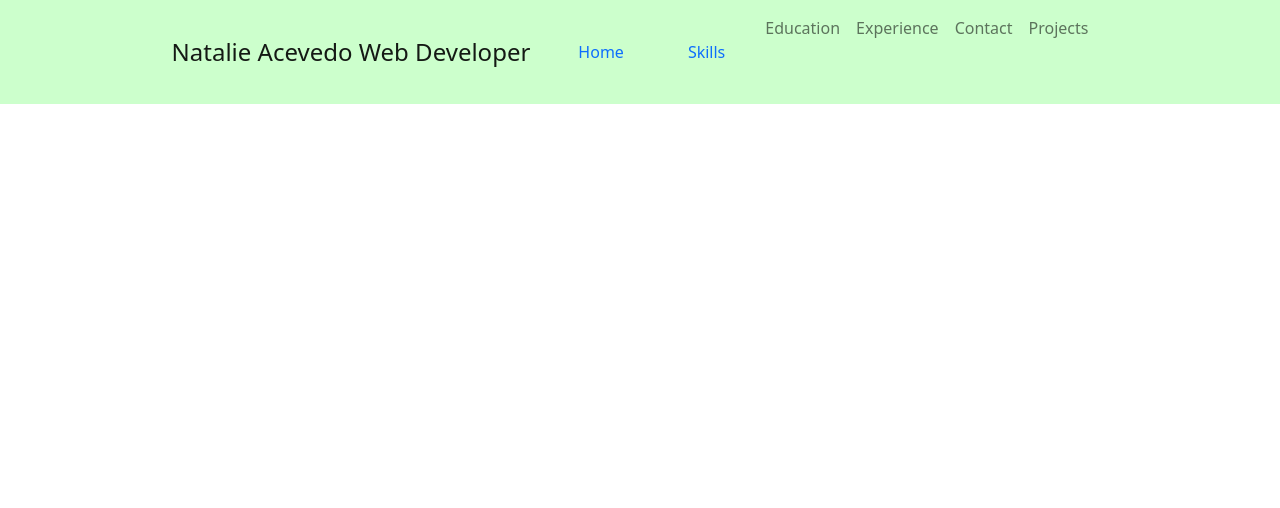
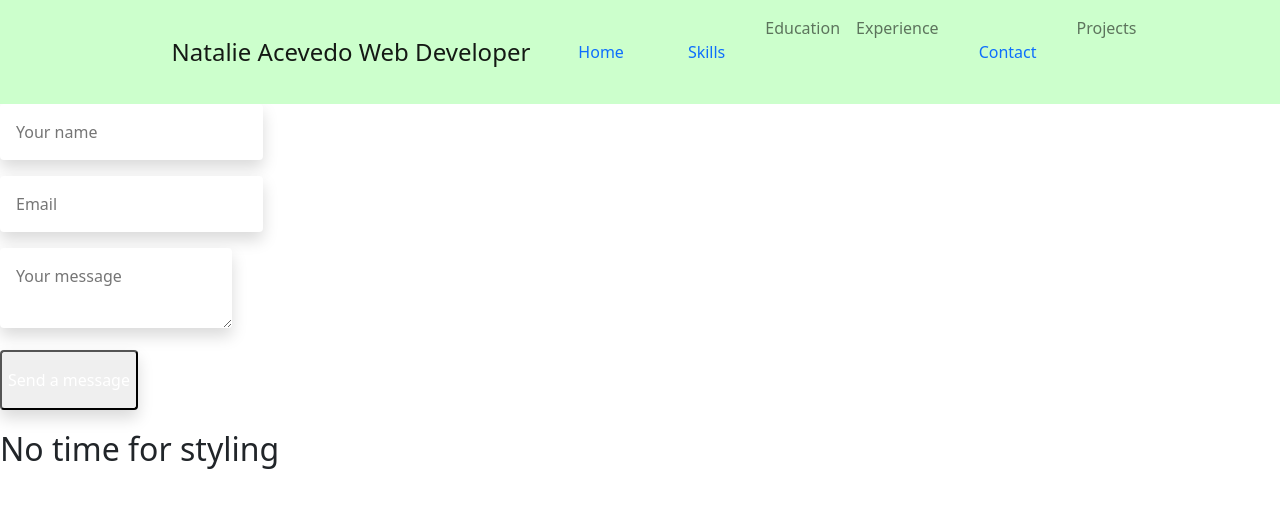
Before and after one commit to natalieacevedo/resume-website, a React (Create React App) app: page /contact in a window 1280 px wide. Shown: the top 508 px of the page. Built offline with nearby package versions, Linux system fonts and the light colour scheme.

Commit message:
form functionality both front and back is finished

```diff
--- a/package.json
+++ b/package.json
@@ -6,6 +6,7 @@
     "@testing-library/jest-dom": "^5.16.1",
     "@testing-library/react": "^12.1.2",
     "@testing-library/user-event": "^13.5.0",
+    "axios": "^0.25.0",
     "bootstrap": "^5.1.3",
     "react": "^17.0.2",
     "react-bootstrap": "^2.1.2",
--- a/src/App.js
+++ b/src/App.js
@@ -4,6 +4,7 @@ import Navmenu from './Navmenu';
 import Home from './Home';
 import Skills from './Skills';
 import {BrowserRouter, Routes, Route} from "react-router-dom";
+import Contact from './Contact';
 
 
 function App() {
@@ -13,9 +14,9 @@ function App() {
     <BrowserRouter>
      <Navmenu/>
     <Routes>
-
     <Route path="/" element={<Home/>}/>
     <Route path="/skills" element={<Skills/>}/>
+    <Route path="/contact" element={<Contact/>}/>
      </Routes>
      </BrowserRouter>
     </div>
--- /dev/null
+++ b/src/Contact.jsx
@@ -0,0 +1,116 @@
+import React, { useState, useEffect} from "react";
+import axios from "axios";
+
+
+
+function Contact(){
+
+const [submitted, setSubmitted] = useState(false);
+
+const [info,addInfo] = useState({
+    name:"",
+    email:"",
+    message:""
+});
+
+function submit(e){
+    console.log('the info went to the table')
+    setSubmitted(true);
+    axios.post('http://localhost:8010/api/contact', info)
+    .then(res => console.log(res.data))
+    .catch(err => console.log(err));
+
+};
+
+function handle(e){
+    const newData = {...info};
+    newData[e.target.id] = e.target.value;
+    addInfo(newData);
+}
+
+
+
+  if (submitted) {
+    return (
+      <>
+        <div className="text-2xl">Thank you!</div>
+        <div className="text-md">We'll be in touch soon.</div>
+      </>
+    );
+  }
+
+
+
+return (
+
+ <form onSubmit={(e) => submit(e)}>
+
+      <div className="mb-3 pt-0">
+        <input
+          id="name"
+          type="text"
+          onChange={(e) => handle(e)}
+          placeholder="Your name"
+          name="name"
+          className="px-3 py-3 placeholder-gray-400 text-gray-600 relative bg-white bg-white rounded text-sm border-0 shadow outline-none focus:outline-none focus:ring w-full"
+          required
+
+        />
+
+      </div>
+
+      <div className="mb-3 pt-0">
+
+        <input
+        id="email"
+          type="email"
+        onChange={(e) => handle(e)}
+          placeholder="Email"
+          name="email"
+          className="px-3 py-3 placeholder-gray-400 text-gray-600 relative bg-white bg-white rounded text-sm border-0 shadow outline-none focus:outline-none focus:ring w-full"
+          required
+
+        />
+
+      </div>
+
+      <div className="mb-3 pt-0">
+
+        <textarea
+        id="message"
+         onChange={(e) => handle(e)}
+          placeholder="Your message"
+
+          name="message"
+
+          className="px-3 py-3 placeholder-gray-400 text-gray-600 relative bg-white bg-white rounded text-sm border-0 shadow outline-none focus:outline-none focus:ring w-full"
+          required
+
+        />
+
+      </div>
+
+      <div className="mb-3 pt-0">
+
+        <button
+          className="bg-blue-500 text-white active:bg-blue-600 font-bold uppercase text-sm px-6 py-3 rounded shadow hover:shadow-lg outline-none focus:outline-none mr-1 mb-1 ease-linear transition-all duration-150"
+
+          type="submit"
+        >
+
+          Send a message
+        </button>
+      </div>
+<h2>No time for styling</h2>
+    </form>
+
+
+
+  );
+
+
+
+
+};
+
+export default Contact;
--- a/src/Navmenu.jsx
+++ b/src/Navmenu.jsx
@@ -21,7 +21,9 @@ return (
       <NavLink className="link" to='/skills' style={{ textDecoration: 'none' }}>Skills</NavLink>
           <Nav.Link href="#link">Education</Nav.Link>
           <Nav.Link href="#link">Experience</Nav.Link>
-          <Nav.Link href="#link">Contact</Nav.Link>
+
+          <NavLink className="link" to='/contact'style={{ textDecoration: 'none'}}>Contact</NavLink>
+
           <Nav.Link href="#link">Projects</Nav.Link>
       </Nav>
     </Navbar.Collapse>
```
Also changed, not shown: 1 other file (tests, documents, lock files or other folders).
